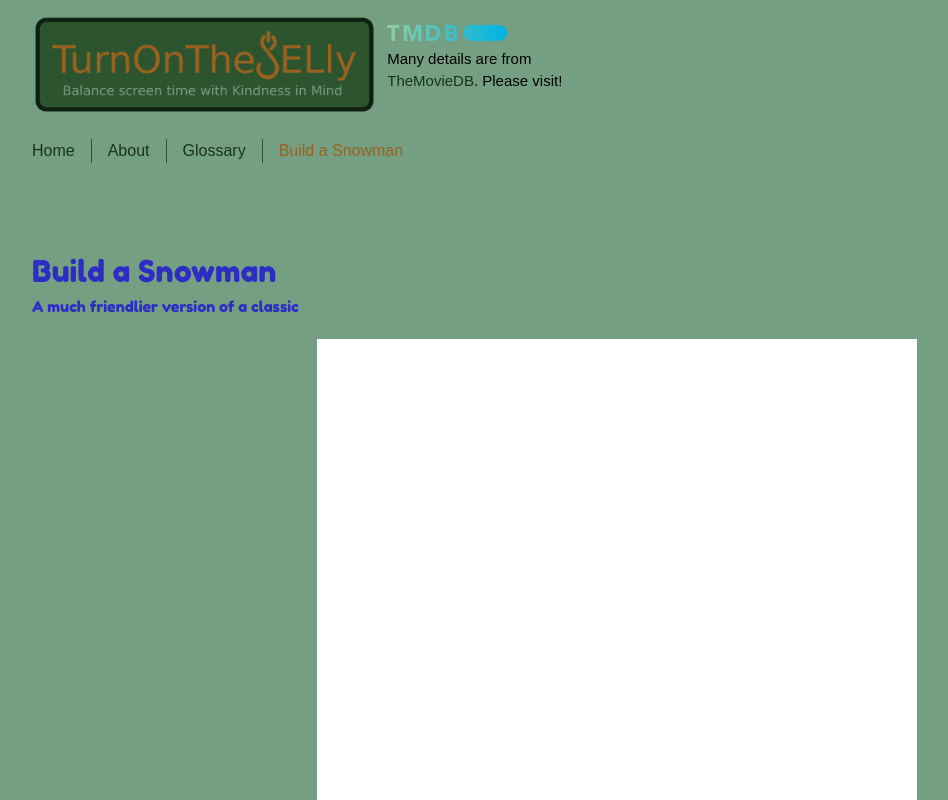
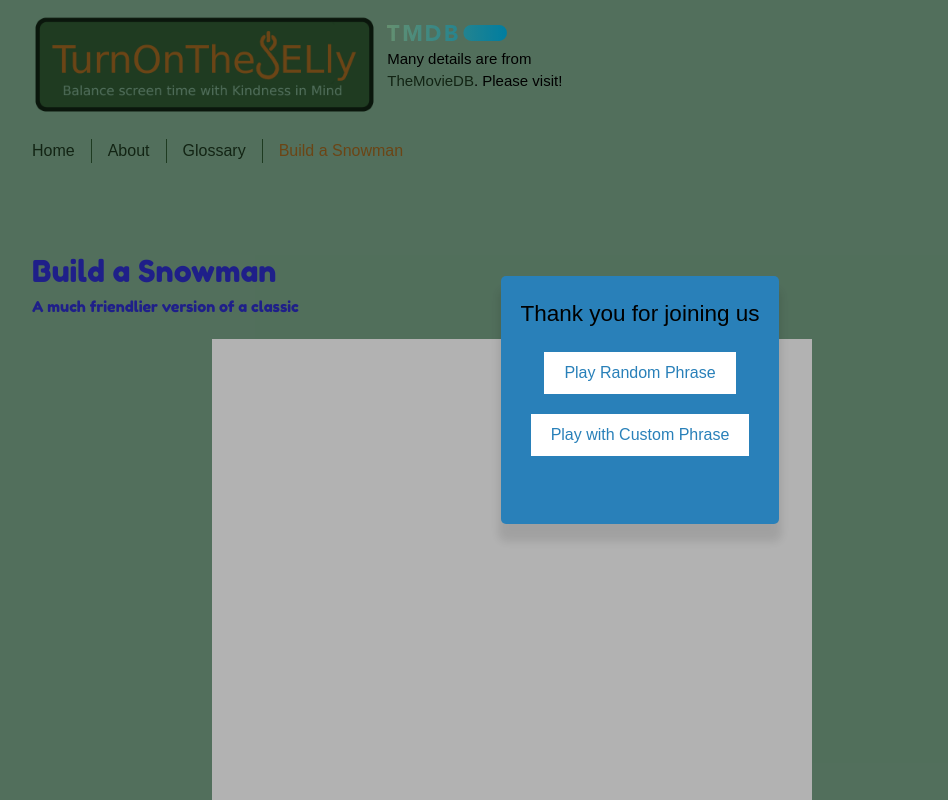
Before and after one commit to TurnOnTheSELly/client-gateway, a Vue app: page /games/buildsnowman in a window 1280 px wide. Shown: the top 800 px of the page, without its empty margins (0-948 px from the left). Built offline with nearby package versions, Linux system fonts and the light colour scheme.

Commit message:
snowman mvp

```diff
--- a/src/components/snowman/Notification.vue
+++ b/src/components/snowman/Notification.vue
@@ -1,13 +1,13 @@
 <script setup>
 
-  defineProps ({
+  const props = defineProps ({
     show: { type: Boolean, default: false }
   })
 
 </script>
 
 <template>
-  <div class="notificition-container">
+  <div class="notification-container" :class="props.show ? 'show' : ''">
     <p>You have already entered this letter</p>
   </div>
 </template>
--- a/src/components/snowman/Popup.vue
+++ b/src/components/snowman/Popup.vue
@@ -1,19 +1,32 @@
 <script setup>
-  import { computed } from 'vue'
+  import { computed, ref, watch, onMounted } from 'vue'
 
   const props = defineProps ({
     status: {type: String, default: '' },
     word: { type: String, default: '' }
   })
 
-  const emit = defineEmits(['reset']);
+  const emit = defineEmits(['reset', 'supply']);
+
+  const form = ref(false);
+  const phrase = ref("");
+
 
   const finalMessage = computed(() => {
-    if (props.status === 'win')
+    if (props.status === 'win') {
       return 'Congratulations! You won!'
+    } else if (props.status === 'start') {
+      return 'Thank you for joining us'
+    } else {
+      return ''
+    }
   })
 
   const reset = () => { emit('reset'); };
+  const supply = () => {
+    emit('supply', phrase.value);
+    form.value = false
+  };
 
 </script>
 
@@ -21,8 +34,15 @@
   <div v-if="finalMessage" class="popup-container" id="popup-container">
     <div class="popup">
       <h2>{{ finalMessage }}</h2>
-      <!-- <h3></h3> -->
-      <button id="play-button" @click="reset">Play Again</button>
+      <button v-if="!form" id="play-button" @click="reset">Play Random Phrase</button>
+      <br>
+      <button v-if="!form" id="play-button" @click="form = true">Play with Custom Phrase</button>
+      <br>
+      <label v-if="form"  for="phrase">Please add phrase</label>
+      <br>
+      <input v-if="form" id="phrase" v-model="phrase" ref="phraseInput" v-on:keyup.enter="supply">
+      <br>
+      <button v-if="form" @click="supply">Submit</button>
     </div>
   </div>
 
--- a/src/views/games/BuildSnowmanView.vue
+++ b/src/views/games/BuildSnowmanView.vue
@@ -10,25 +10,37 @@
 
   const words = [
     "martin luther king jr.",
-    // "Balance screen time with kindness in mind",
-    // "In world where you can be anything be kind",
-    // "Kindness begets kindness",
-    // "Open-minded",
-    // "Mahatma Gandhi",
-    // "Malala Yousafzai",
-    // "Green Energy",
-    // "Solar Panels on a house",
-    // "Renewable energy",
-    // "Sharing is caring",
-    // "Take care of yourself",
-    // "Recycle, Reuse, Repurpose, Reduce",
-    // "Geothermal Heat Pump",
-    // "Waste not, want not",
+    "balance screen time with kindness in mind",
+    "in world where you can be anything be kind",
+    "kindness begets kindness",
+    "open-minded",
+    "mahatma gandhi inspired many people",
+    "malala yousafzai help people access school",
+    "green energy",
+    "solar panels on a house",
+    "renewable energy",
+    "sharing is caring",
+    "take care of yourself",
+    "recycle, reuse, repurpose, reduce",
+    "geothermal heat pump",
+    "waste not, want not",
   ]
+
+  const supplied = ref(false)
+  const suppliedWord = ref('')
+  const first = ref(true)
+
   const randomWord = () => words[Math.floor(Math.random() * words.length)]
   const symbols = [".", ",", "-", "'", " ", "/" ]
 
-  const word = ref(randomWord())
+  const word = computed(() =>{
+    if (supplied.value) {
+      return suppliedWord.value
+    } else {
+      return randomWord()
+    }
+  });
+
   const guessedLetters = ref([])
 
   const letters = computed(() => word.value.split(''))
@@ -39,19 +51,14 @@
     guessedLetters.value.filter(letter => letters.value.includes(letter))
   )
 
-
   const step = computed(() =>{
     let uniq = "";
-    let rando = randomWord().toLowerCase().replace(/[.,\-\' /]/g, '');
-
+    let rando = word.value.toLowerCase().replace(/[.,\-\' /]/g, '');
     for (let i = 0; i < rando.length; i++) {
       if (uniq.includes(rando[i]) === false) {
-
         uniq += rando[i];
       }
     }
-
-
     return 26 / uniq.length ;
     }
   )
@@ -59,8 +66,6 @@
   const points = computed(() => {
     let uniq = [];
     const cleanedLetters = correctLetters.value.filter(letter => !symbols.includes(letter));
-
-
     for (let i = 0; i < cleanedLetters.length; i++ ) {
       if (!uniq.includes(cleanedLetters[i])) {
         uniq.push(cleanedLetters[i]);
@@ -70,6 +75,9 @@
   })
 
   const status = computed(() => {
+    if (first.value === true) {
+      return 'start'
+    }
     if (points.value >= 26){
       // console.log("WIN")
       return 'win'
@@ -78,8 +86,18 @@
   })
 
   const reset = () => {
+    first.value = false
+    supplied.value = true
+    supplied.value = false
     guessedLetters.value = []
-    word.value = randomWord()
+    randomWord()
+  }
+
+  const supply = (message) => {
+    first.value = false
+    guessedLetters.value =[]
+    supplied.value = true
+    suppliedWord.value = message
   }
 
   const notification = ref(false)
@@ -116,7 +134,7 @@
       <IncorrectLetters :incorrectLetters="incorrectLetters" />
     </div>
   </div>
-  <Popup :status="status" :word="word" @reset="reset" />
+  <Popup :status="status" :word="word" @reset="reset" @supply="supply"/>
   <Notification :show="notification" />
 
   <!-- <p> {{ points }}</p>
@@ -137,7 +155,7 @@ body {
   /* display: flex; */
   /* flex-direction: column; */
   align-items: center;
-  /* height: 300vh; */
+  height: 300vh;
   margin: 0;
   /* overflow: hidden; */
 }
@@ -151,10 +169,10 @@ h1 {
   position: relative;
   margin: auto;
   height: 800px;
-  width: 450px;
+  width: 800px;
 }
 
-.header-contianer {
+.header-container {
   position: relative;
   margin-left: auto;
   margin-right: auto;
@@ -171,6 +189,7 @@ h1 {
   margin-bottom: 80px;
   margin-left: auto;
   margin-right: auto;
+  width: fit-content;
 }
 
 .figure-part {
@@ -198,6 +217,7 @@ h1 {
   width:fit-content;
   display: flex;
   position: relative;
+  /* right: 10px; */
   margin-left: auto;
   margin-right: auto;
 }
@@ -274,20 +294,24 @@ h1 {
   outline: 0;
 }
 
+/* .notificition-container */
 .notification-container {
-  background-color: rgba(0, 0, 0, 0.3);
+  background-color: rgb(0, 0, 0, 0.3);
+  /* color: white; */
   border-radius: 10px 10px 0 0;
   padding: 15px 20px;
   position: absolute;
-  bottom: -50px;
+  bottom: -500px;
   transition: transform 0.3s ease-in-out;
 }
 
 .notification-container p {
+  color: white;
   margin: 0;
 }
 
 .notification-container.show {
-  transform: translateY(-50px);
+  /* color: white; */
+  transform: translateY(-500px);
 }
 </style>
```
